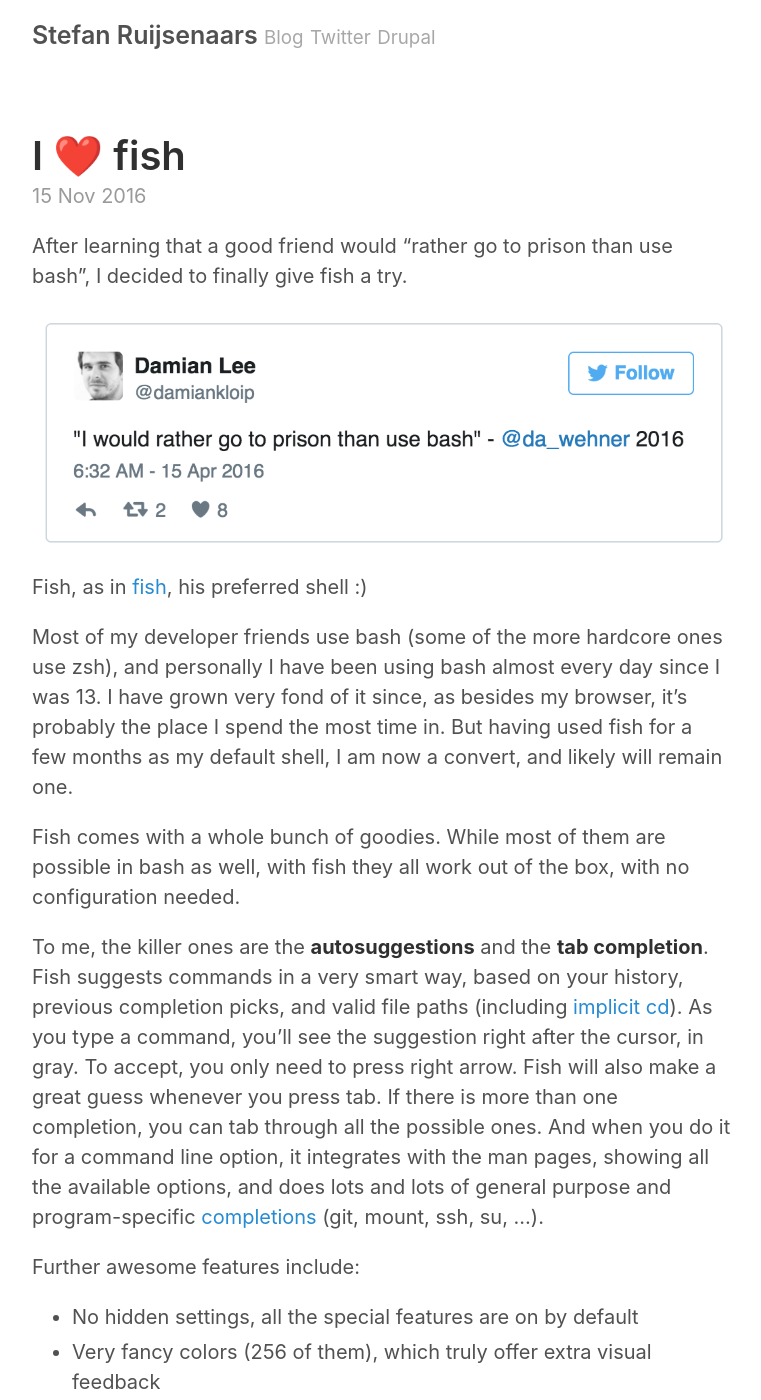
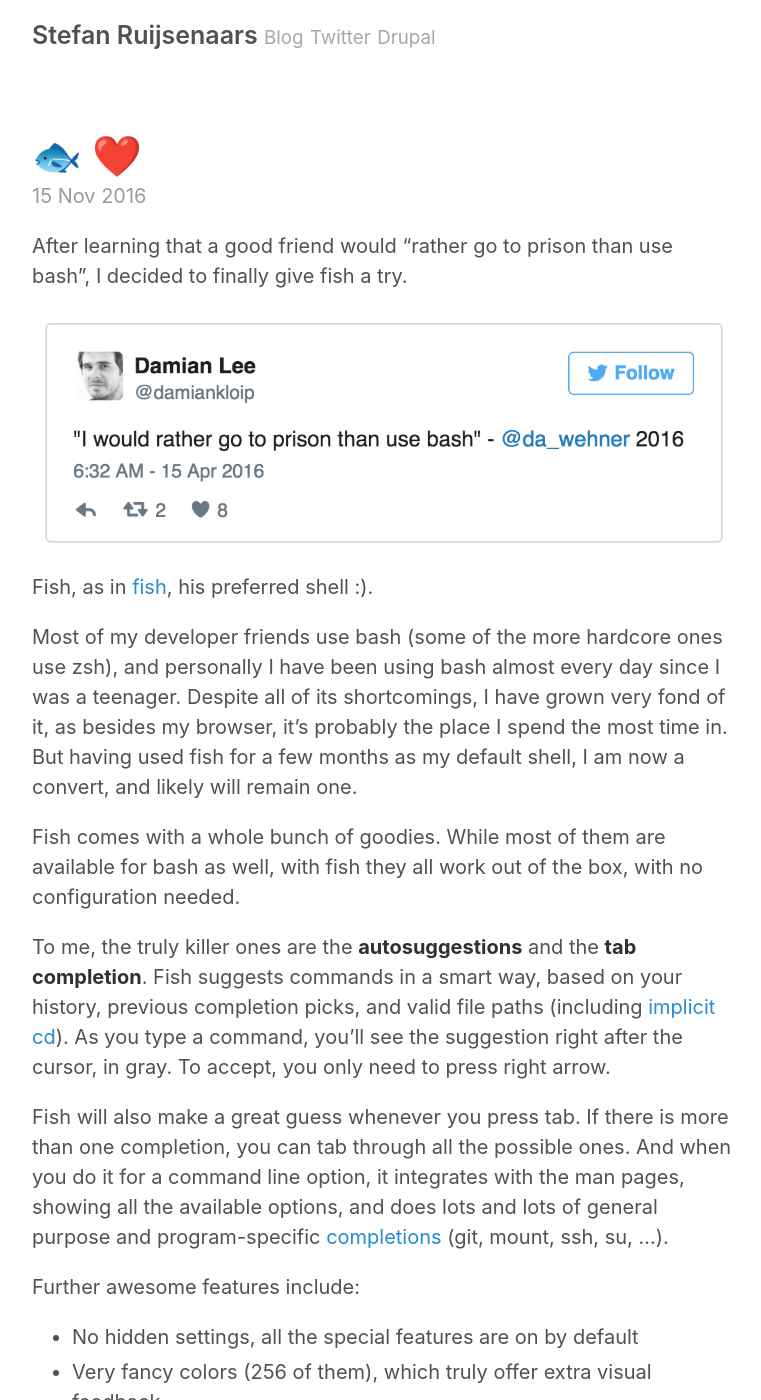
Before and after one commit to stefanruijsenaars/stefanruijsenaars.github.io, a Jekyll site: the page built from _posts/2016-11-15-i-heart-fish.md, in a window 1280 px wide and 1400 px high. Shown: the whole window, without its empty margins (258-1019 px from the left). Built offline with Jekyll 4.4.1, drawn with Linux system fonts in a browser that asks for light colours; some of the changed text lies outside the part shown.

Commit message:
Add blog

```diff
--- a/_posts/2016-11-15-i-heart-fish.md
+++ b/_posts/2016-11-15-i-heart-fish.md
@@ -1,20 +1,22 @@
 ---
 layout: post
 comments: true
-title: I ❤️ fish
+title: 🐟 ❤️
 ---
 
 After learning that a good friend would "rather go to prison than use bash", I decided to finally give fish a try.
 
 ![twitter post](/blog/assets/prison.png)
 
-Fish, as in [fish](https://fishshell.com), his preferred shell :)
+Fish, as in [fish](https://fishshell.com), his preferred shell :).
 
-Most of my developer friends use bash (some of the more hardcore ones use zsh), and personally I have been using bash almost every day since I was 13. I have grown very fond of it since, as besides my browser, it's probably the place I spend the most time in. But having used fish for a few months as my default shell, I am now a convert, and likely will remain one.
+Most of my developer friends use bash (some of the more hardcore ones use zsh), and personally I have been using bash almost every day since I was a teenager. Despite all of its shortcomings, I have grown very fond of it, as besides my browser, it's probably the place I spend the most time in. But having used fish for a few months as my default shell, I am now a convert, and likely will remain one.
 
-Fish comes with a whole bunch of goodies. While most of them are possible in bash as well, with fish they all work out of the box, with no configuration needed.
+Fish comes with a whole bunch of goodies. While most of them are available for bash as well, with fish they all work out of the box, with no configuration needed.
 
-To me, the killer ones are the **autosuggestions** and the **tab completion**. Fish suggests commands in a very smart way, based on your history, previous completion picks, and valid file paths (including [implicit cd](https://github.com/fish-shell/fish-shell/issues/22)). As you type a command, you'll see the suggestion right after the cursor, in gray. To accept, you only need to press right arrow. Fish will also make a great guess whenever you press tab. If there is more than one completion, you can tab through all the possible ones. And when you do it for a command line option, it integrates with the man pages, showing all the available options, and does lots and lots of general purpose and program-specific [completions](http://fishshell.com/docs/current/index.html#completion) (git, mount, ssh, su, ...).
+To me, the truly killer ones are the **autosuggestions** and the **tab completion**. Fish suggests commands in a smart way, based on your history, previous completion picks, and valid file paths (including [implicit cd](https://github.com/fish-shell/fish-shell/issues/22)). As you type a command, you'll see the suggestion right after the cursor, in gray. To accept, you only need to press right arrow.
+
+Fish will also make a great guess whenever you press tab. If there is more than one completion, you can tab through all the possible ones. And when you do it for a command line option, it integrates with the man pages, showing all the available options, and does lots and lots of general purpose and program-specific [completions](http://fishshell.com/docs/current/index.html#completion) (git, mount, ssh, su, ...).
 
 Further awesome features include:
 
@@ -29,8 +31,8 @@
 - A fantastic [design document](http://fishshell.com/docs/current/design.html) outlining their design philosophy (the "Configurability is the root of all evil" one had me wildly nodding my head)
 - Backward history search (similar to ctrl+r in bash) using [re-search](https://github.com/jbonjean/re-search)
 
-[Oh my fish](https://github.com/oh-my-fish/oh-my-fish) is also a very cool framework for the fish shell, adding such things as git integration (showing your current branch/git status), fancy themes, and the [z](https://github.com/rupa/z) plugin, a fantastic tool allowing you to navigate to your most used directories using fuzzy commands.
+[Oh my fish](https://github.com/oh-my-fish/oh-my-fish) is also a cool framework for the fish shell, adding such things as git integration (showing your current branch/git status), fancy themes, and the [z](https://github.com/rupa/z) plugin, a fantastic tool that allows you to navigate to your most used directories using fuzzy commands.
 
-Overall this shell is just "the next level of convenience" (also © [Daniel Wehner](https://twitter.com/da_wehner/status/598589852888801282), and a true pleasure to use. It's here to stay for me, and I strongly encourage you to give it a try as well, so [install it now!](https://fishshell.com/#platform_tabs)
+Overall this shell is just "the next level of convenience" (also © [Daniel Wehner](https://twitter.com/da_wehner/status/598589852888801282), and a true pleasure to use. It's here to stay for me, and I strongly encourage you to give it a try as well, so [install it now](https://fishshell.com/#platform_tabs)!
 
-Just a note: this is not a POSIX shell -- you may need to run things with `bash -c` or use tools like [bass](https://github.com/edc/bass). Fish also comes with its own scripting language, I haven't bothered to look into it yet -- I still do my scripting in bash.
+Just a note: this is not a POSIX shell -- you may need to run things with `bash -c` or use tools like [bass](https://github.com/edc/bass). Fish also comes with its own scripting language, I haven't bothered to look into it yet -- I still do my scripting in bash :).
```
Also changed, not shown: _posts/2016-11-08-back-alley-dance-party.md (+1 -1 lines).
